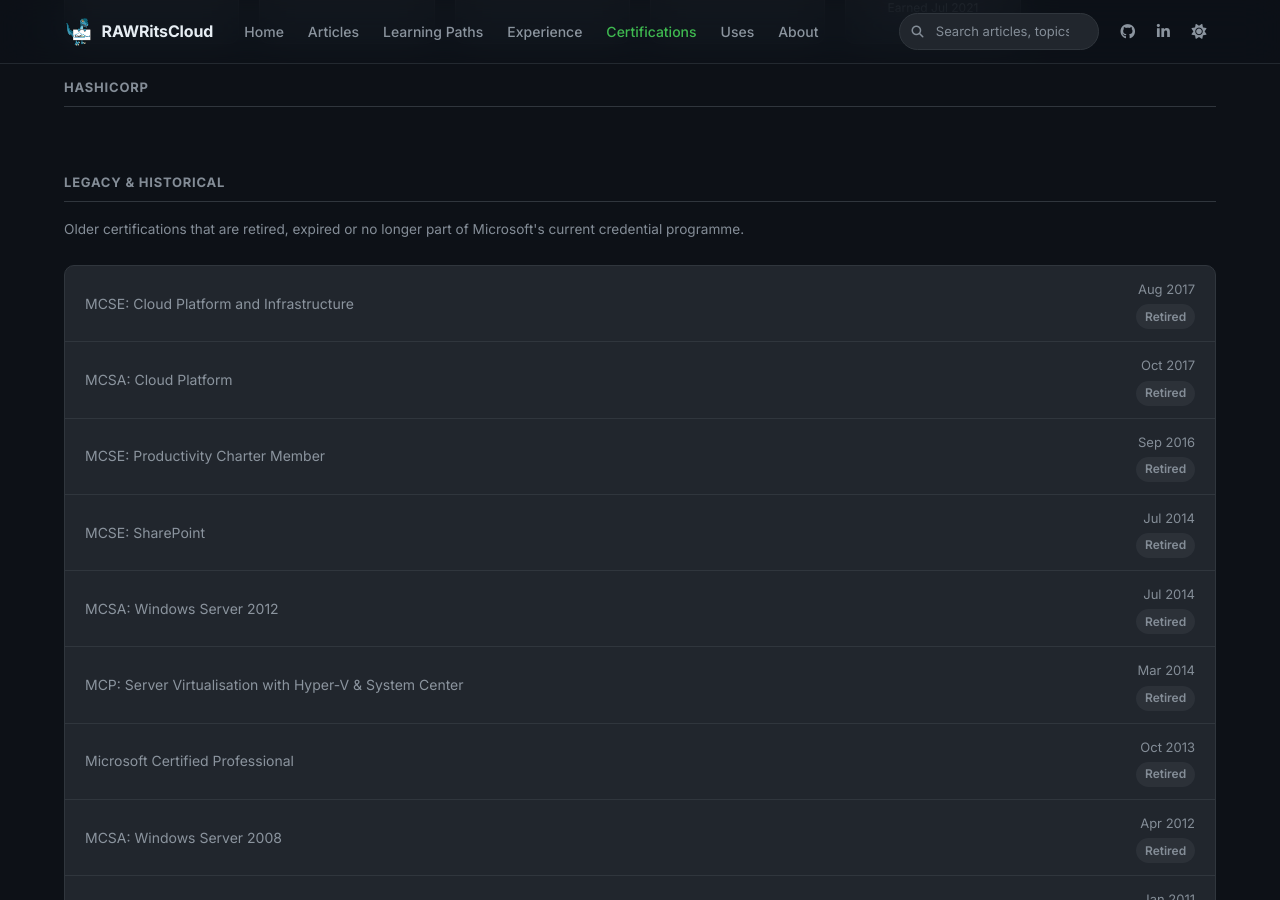
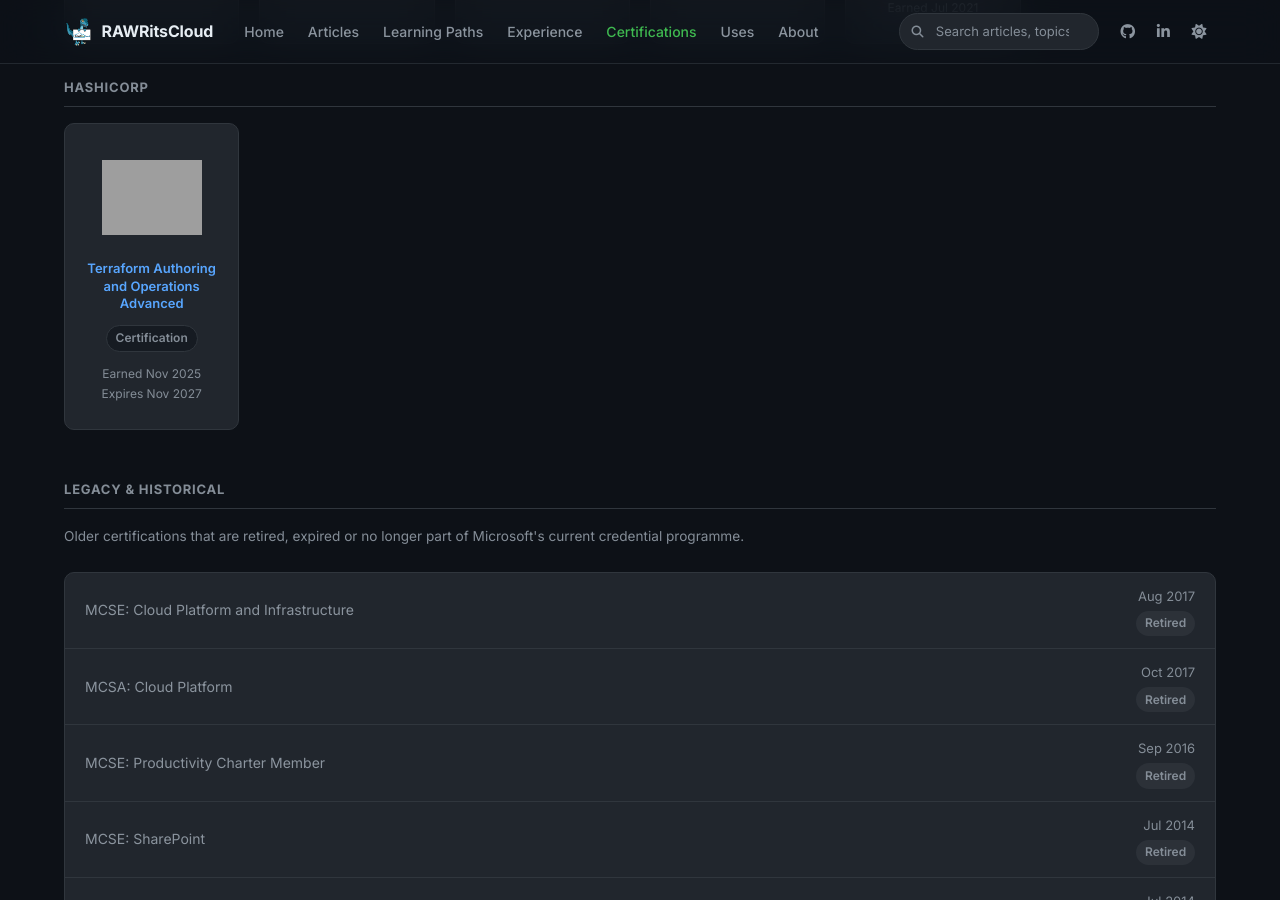
Before and after one commit to RAWRitsCloud/rawritscloud.github.io, a Jekyll site: the page built from _pages/certifications.html, in a window 1280 px wide and 900 px high, scrolled down 1696 px. Built offline with Jekyll 4.4.1, drawn with Linux system fonts in a browser that asks for light colours; comment, search, counter and statistics services are not loaded; grey boxes are pictures that could not be loaded.

Commit message:
Update certifications from public transcripts

```diff
--- a/_data/certifications.yml
+++ b/_data/certifications.yml
@@ -91,6 +91,13 @@ sections:
 
   - title: "HashiCorp"
     certs:
+      - name: "Terraform Authoring and Operations Advanced"
+        image: "terraform-authoring-and-operations-advanced.png"
+        level: "Certification"
+        date: "Nov 2025"
+        expires: "Nov 2027"
+        source: "Credly"
+        url: "https://www.credly.com/badges/3320fd34-96bc-4800-a159-60a5d4550db3"
 
 legacy:
   - name: "MCSE: Cloud Platform and Infrastructure"
```
Also changed, not shown: 1 other file.
